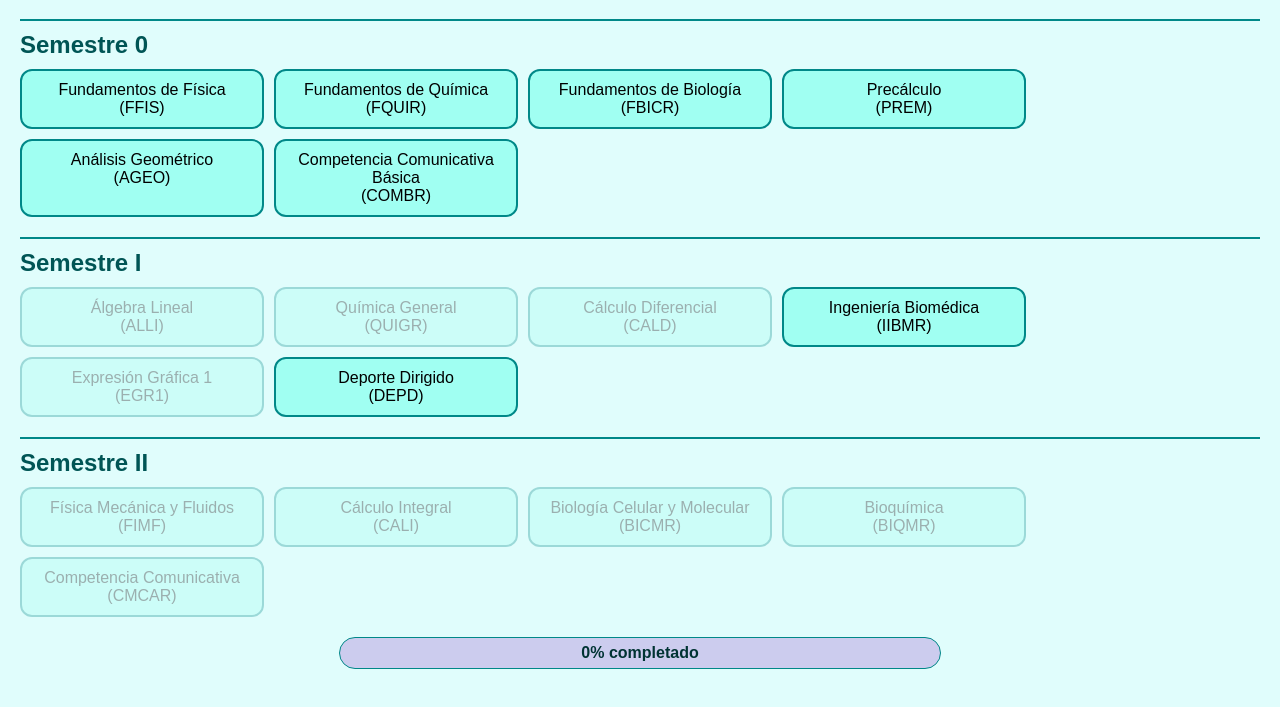
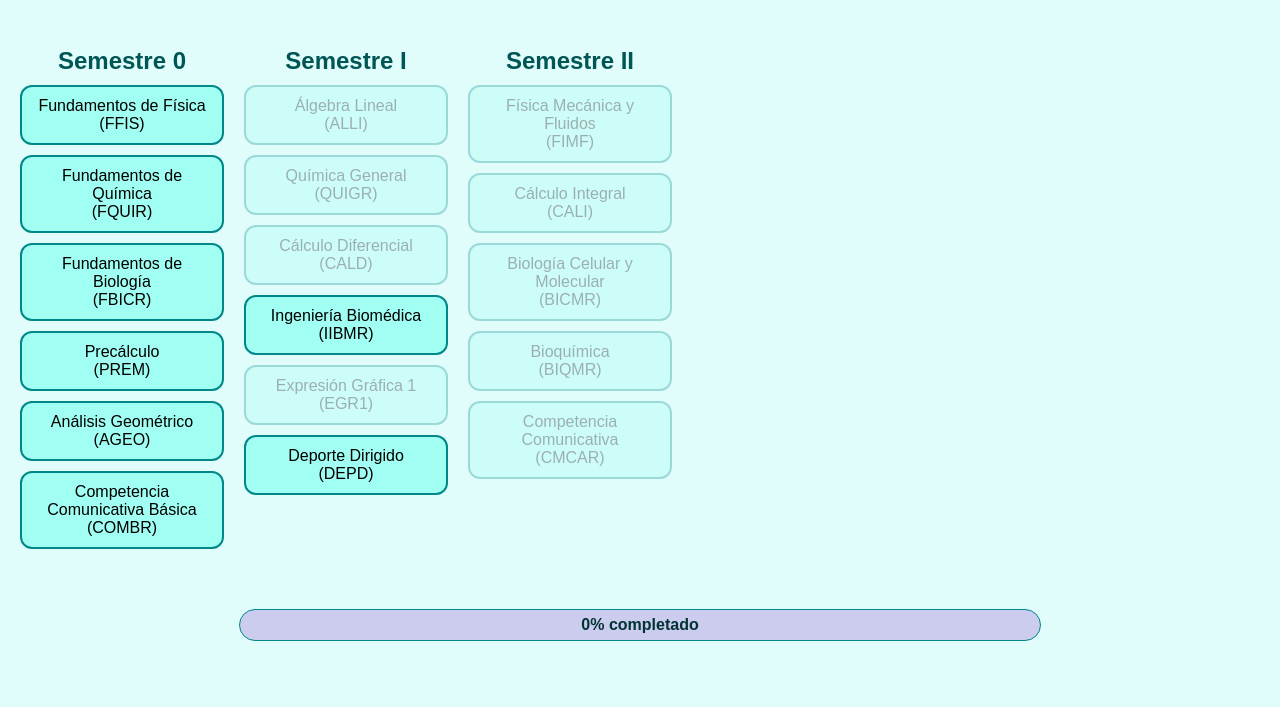
Before and after one commit to LeonardoCalder/malla-ibio, a plain HTML site: page index.html in a window 1280 px wide. Shown: the part 81-788 px from the top of the page. Drawn offline with Linux system fonts and the light colour scheme.

Commit message:
Update estilos.css

```diff
--- a/estilos.css
+++ b/estilos.css
@@ -3,32 +3,41 @@ body {
   background-color: #e0fdfc;
   margin: 0;
   padding: 20px;
+  overflow-x: auto;
 }
 
 h1 {
   text-align: center;
   color: #044;
+  margin-bottom: 30px;
 }
 
 #malla {
   display: flex;
-  flex-direction: column;
+  flex-direction: row;
   gap: 20px;
+  justify-content: flex-start;
+  align-items: flex-start;
+  overflow-x: auto;
+  padding-bottom: 30px;
 }
 
 .semestre {
-  border-top: 2px solid #088;
-  padding-top: 10px;
+  display: flex;
+  flex-direction: column;
+  align-items: center;
+  min-width: 200px;
 }
 
 .semestre h2 {
   color: #055;
-  margin: 0 0 10px 0;
+  text-align: center;
+  margin-bottom: 10px;
 }
 
 .semestre .ramos {
   display: flex;
-  flex-wrap: wrap;
+  flex-direction: column;
   gap: 10px;
 }
 
@@ -37,7 +46,7 @@ h1 {
   border: 2px solid #088;
   border-radius: 12px;
   padding: 10px;
-  width: 220px;
+  width: 180px;
   text-align: center;
   cursor: pointer;
   opacity: 0.6;
@@ -63,13 +72,13 @@ h1 {
 
 #progreso-container {
   width: 100%;
+  max-width: 800px;
   background-color: #cce;
   border: 1px solid #088;
   border-radius: 20px;
   overflow: hidden;
   height: 30px;
-  margin: 20px auto;
-  max-width: 600px;
+  margin: 30px auto 0;
   position: relative;
 }
 
```
